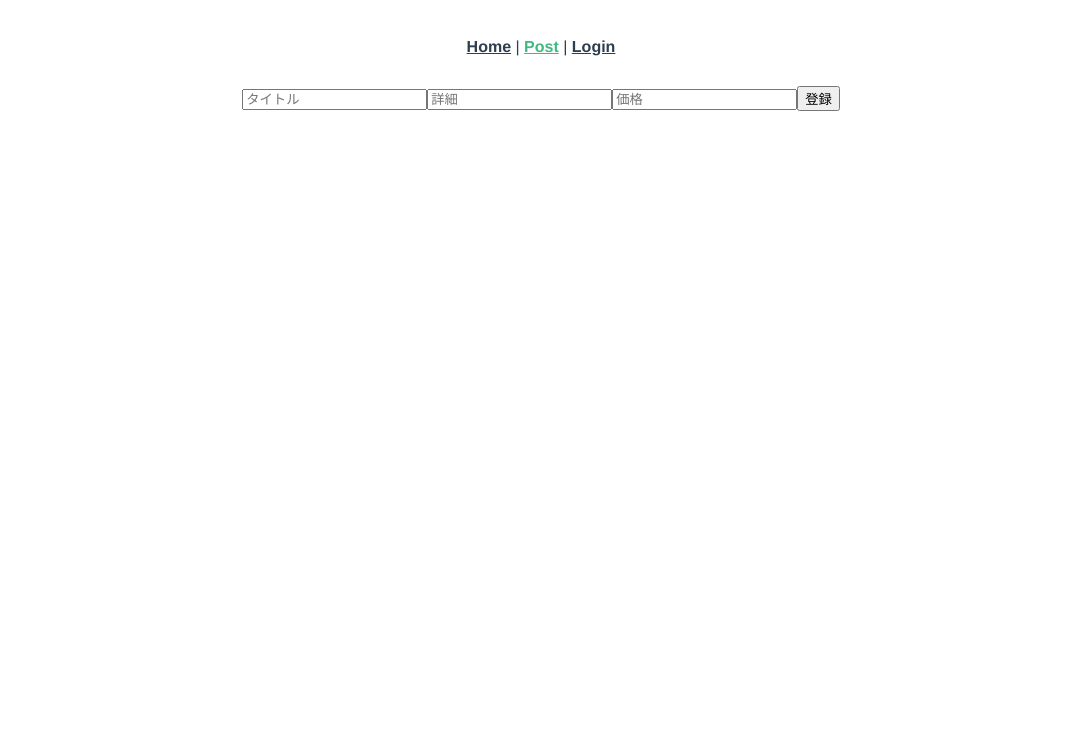
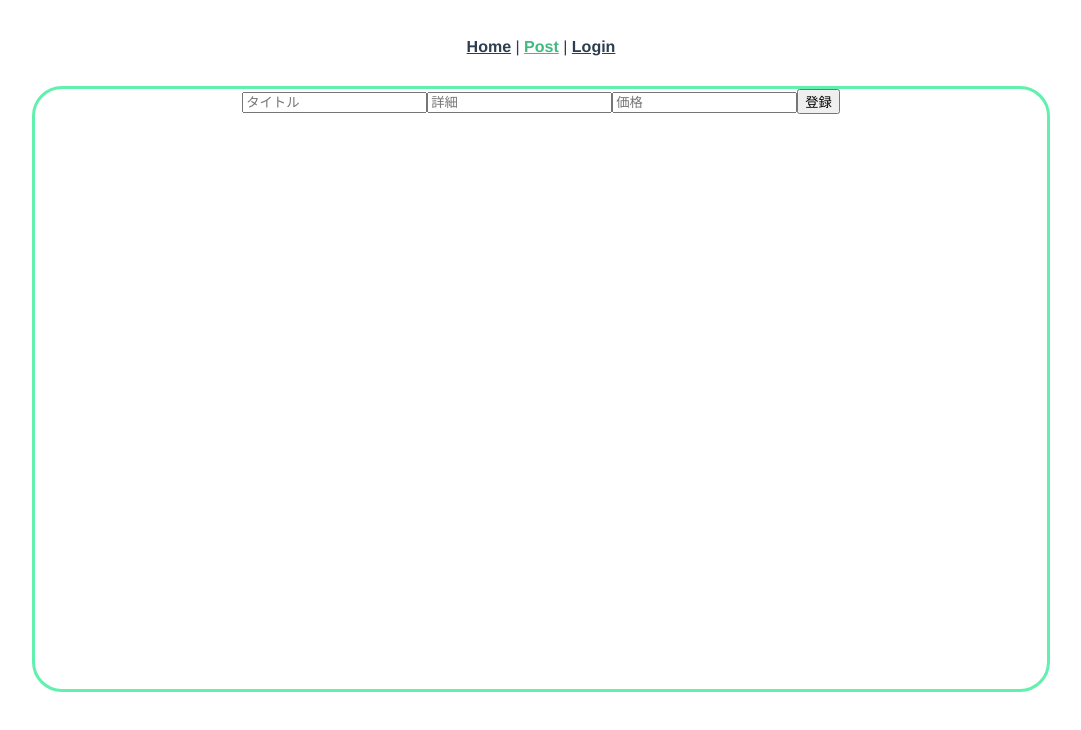
Before and after one commit to sisosyunya/ideal, a Vue app: page /post in a window 1280 px wide. Shown: the top 730 px of the page, without its empty margins (99-1180 px from the left). Built offline with nearby package versions, Linux system fonts and the light colour scheme.

Commit message:
css post

```diff
--- a/src/views/Post.vue
+++ b/src/views/Post.vue
@@ -30,3 +30,15 @@ export default {
     }
 }
 </script>
+
+<style scoped>
+.post {
+    width: 80%;
+    height: 600px;
+    border: solid;
+    border-color: #61F0AD;
+    border-radius: 30px;
+    margin-right: auto;
+    margin-left: auto;
+}
+</style>
```
